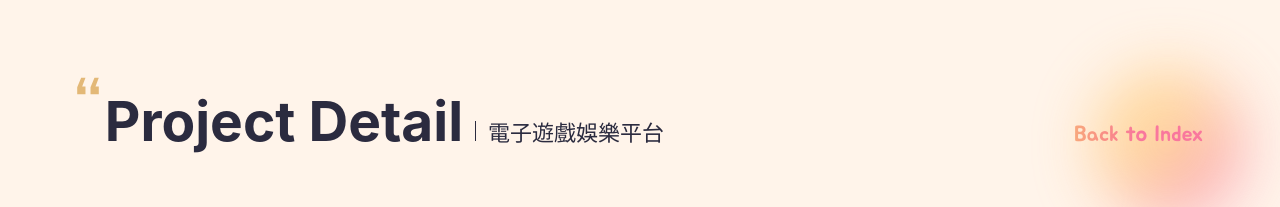
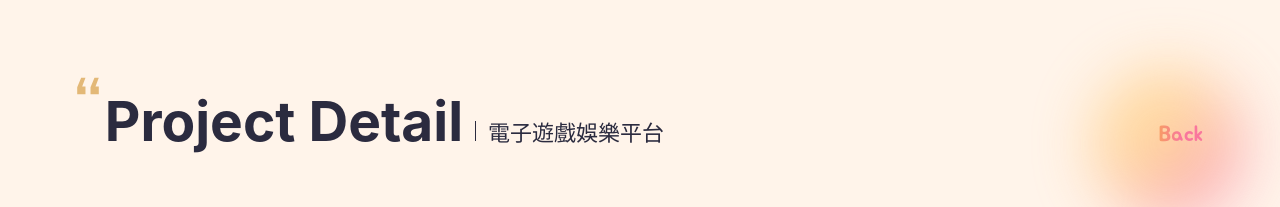
Before and after one commit to kiumi/kiumilin, a Vue app: page /project_001 in a window 1280 px wide. Shown: the top 207 px of the page. Built offline with nearby package versions, Linux system fonts and the light colour scheme.

Commit message:
更改back文字

```diff
--- a/src/pages/ListPage.vue
+++ b/src/pages/ListPage.vue
@@ -29,7 +29,7 @@ function backToPreviousOrIndex() {
           </a>
         </div>
         </div>
-        <a @click="backToPreviousOrIndex" class="back-index-btn">Back to Index</a>
+        <a @click="backToPreviousOrIndex" class="back-index-btn">Back</a>
       </div>
       <div class="describe" v-if="props.url || props.myWork">
         <!-- <div class="company_url" v-if="props.url">
```
Also changed, not shown: 4 other files (tests, documents, lock files or other folders).
